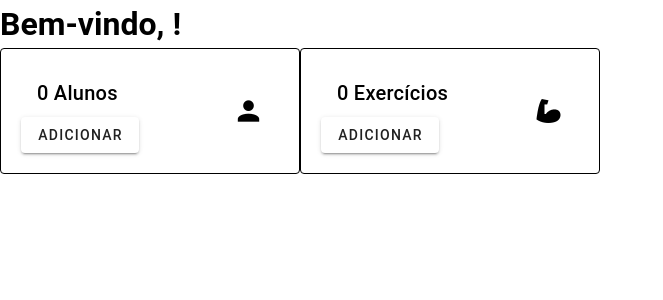
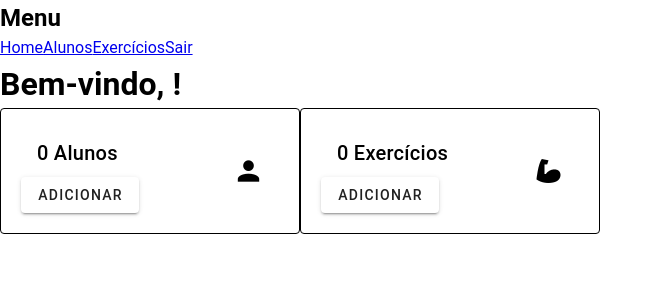
Before and after one commit to CarolineSampaio/projeto-final-modulo1, a Vue app: page / in a window 1280 px wide. Shown: the top 300 px of the page, without its empty margins (0-663 px from the left). Built offline with nearby package versions, Linux system fonts and the light colour scheme; no server answers; sample sign-in values are in the browser's storage.

Commit message:
feat: adiciona componente de menu inicial
menu aparece conforme a pagina, função remover user do local storage.

```diff
--- a/src/App.vue
+++ b/src/App.vue
@@ -1,3 +1,20 @@
 <template>
+  <MenuPag v-if="renderMenu" />
   <router-view></router-view>
 </template>
+
+<script>
+import MenuPag from './components/Menu/MenuPag.vue'
+
+export default {
+  name: 'App',
+  components: {
+    MenuPag
+  },
+  computed: {
+    renderMenu() {
+      return this.$route.path !== '/login' && this.$route.path !== '/signup'
+    }
+  }
+}
+</script>
--- /dev/null
+++ b/src/components/Menu/MenuPag.vue
@@ -0,0 +1,21 @@
+<template>
+  <nav>
+    <h1>Menu</h1>
+    <router-link to="/">Home</router-link>
+    <router-link to="/students">Alunos</router-link>
+    <router-link to="/exercises">Exercícios</router-link>
+    <router-link to="/login" @click="logout">Sair</router-link>
+  </nav>
+</template>
+
+<script>
+export default {
+  name: 'MenuPag',
+
+  methods: {
+    logout() {
+      localStorage.removeItem('logged_user')
+    }
+  }
+}
+</script>
```
